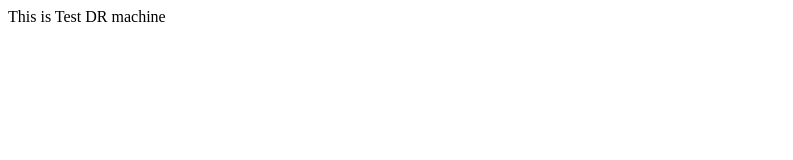
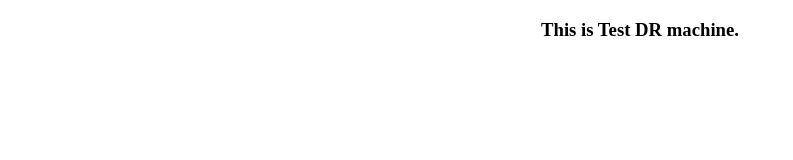
Before and after one commit to hsindia2020/Server-For-DR-Testing, a plain HTML site: page index.html in a window 1280 px wide. Shown: the whole page, without its empty margins (0-793 px from the left). Drawn offline with Linux system fonts and the light colour scheme.

Commit message:
Update index.html

```diff
--- a/index.html
+++ b/index.html
@@ -8,7 +8,9 @@
     <div class="main_page">
         <div class="banner">
           <div id="about"></div>
-          This is Test DR machine
+          <center>
+            <h3>This is Test DR machine.</h3>
+         </center>
         </div>
 
       </div>
```
